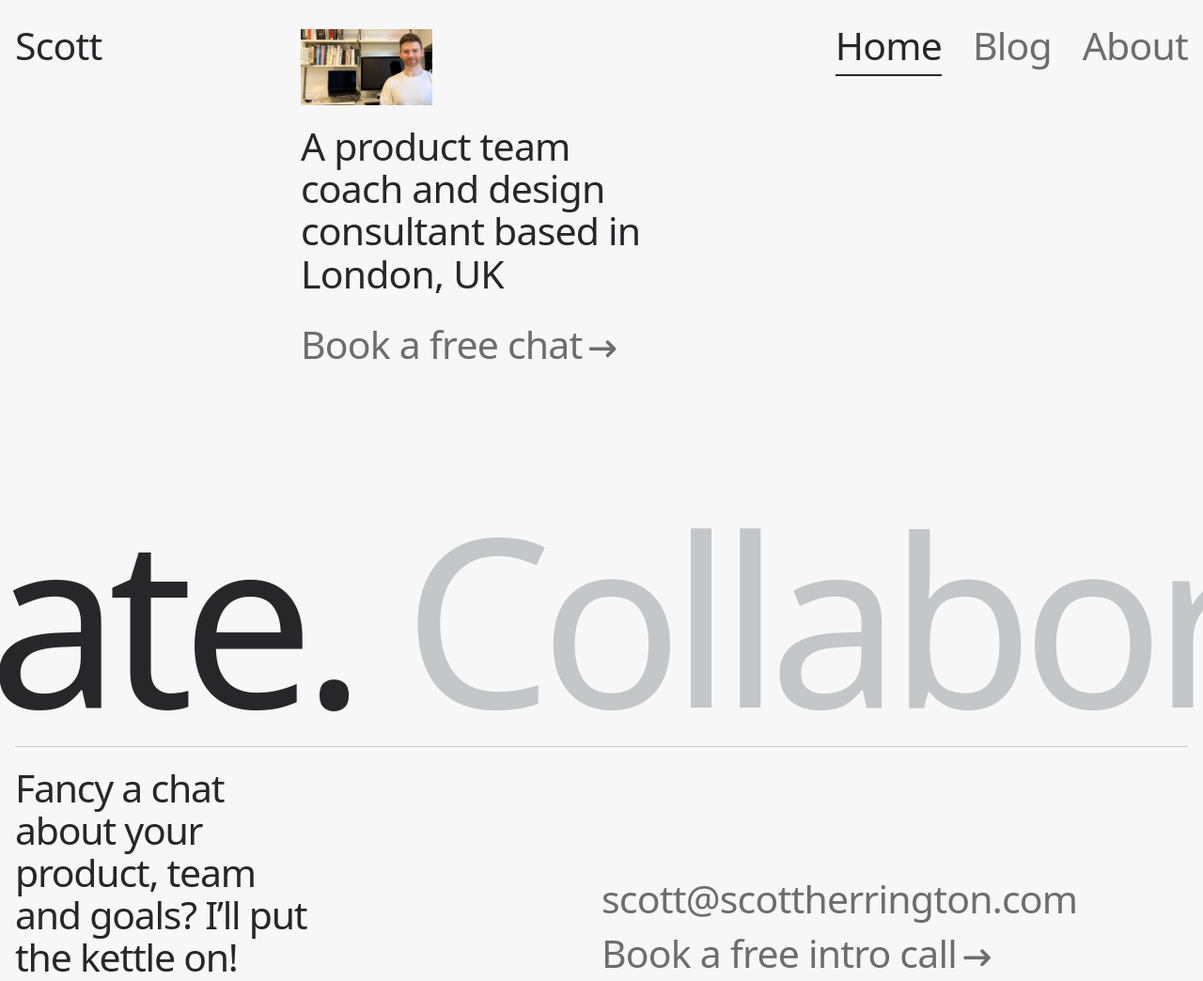
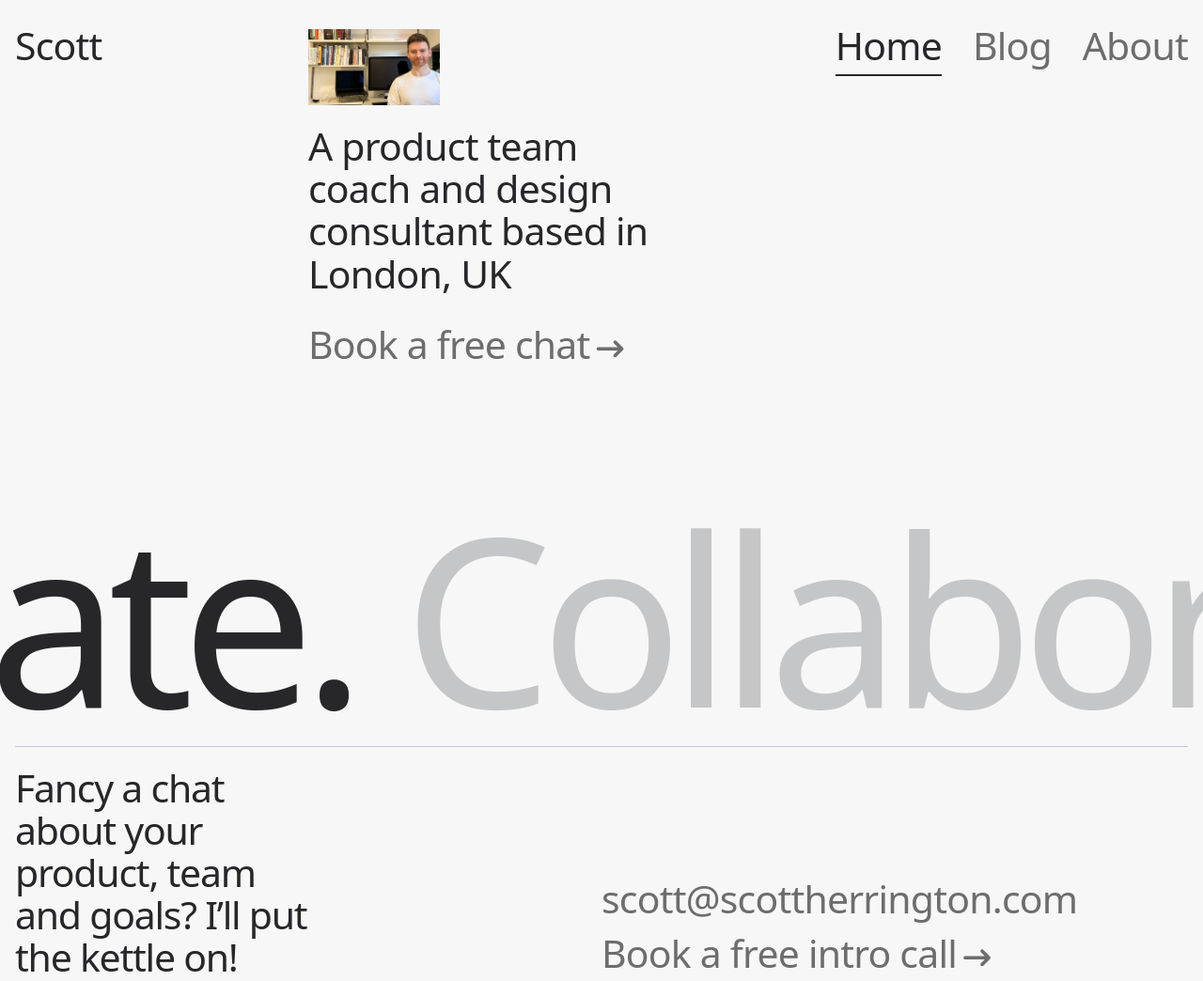
Before and after one commit to scottdh/11ty-sass-template, an Eleventy site: page src/index.md in a window 1280 px wide. Shown: the top 1044 px of the page at 94% size. Built offline with nearby package versions, Linux system fonts and the light colour scheme; Eleventy itself is replaced by a stand-in of ours; files that its build step writes are made by us from their sources.

Commit message:
added wrapper to intro

```diff
--- a/src/_includes/layouts/home.html
+++ b/src/_includes/layouts/home.html
@@ -1,5 +1,6 @@
 {% extends "layouts/base.html" %} {% block content %}
-<div class="intro wrapper">
+<div class="intro">
+  <div class="wrapper">
     <div class="intro__content fs-large">
       <div class="intro__content__image">
         <img
@@ -13,6 +14,7 @@
       </div>
     </div>
   </div>
+</div>
 <div id="scroll-container">
   <div id="scroll-text">
     Innovate. <span class="color-text-tertiary">Collaborate.</span> Experiment.
--- a/src/sass/_home.scss
+++ b/src/sass/_home.scss
@@ -5,7 +5,7 @@
   display: flex;
   flex-direction: column;
   gap: var(--s-400);
-  // padding: var(--s-800) 1rem;
+  padding: var(--s-800) 0;
 
   &__content {
     display: flex;
--- a/src/sass/utilities/_panel.scss
+++ b/src/sass/utilities/_panel.scss
@@ -1,7 +1,7 @@
 // Adds consitent space and padding for each full panel section
 .panel {
   // margin: get-size("700") 0;
-  padding: var(--s-1000) 0;
+  padding: var(--s-800) 0;
 
   // @include media-query("md") {
   //   // margin: get-size("800") 0;
```
Lines whose indentation alone changed are shown as unchanged.
